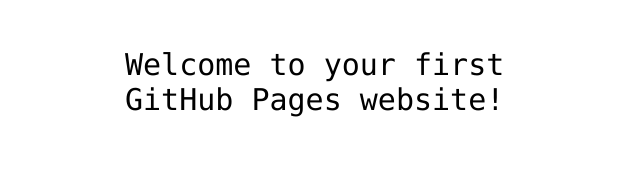
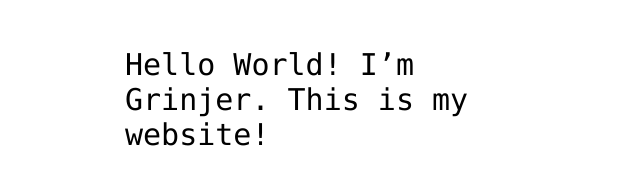
Before and after one commit to Grinjer/Grinjer.github.io, a plain HTML site: page index.html in a window 1280 px wide. Shown: the part 341-526 px from the top of the page, without its empty margins (315-955 px from the left). Drawn offline with Linux system fonts and the light colour scheme.

Commit message:
add my intruduction to index.html file

```diff
--- a/index.html
+++ b/index.html
@@ -12,7 +12,7 @@
 <img src="https://octodex.github.com/images/daftpunktocat-thomas.gif" id="octocat" alt="octocat-gif" />
 
 <!-- Change this code here by copy and pasting your template on line 15 -->
-<p>Welcome to your first GitHub Pages website!</p>
+<p>Hello World! I’m Grinjer. This is my website!</p>
 
 </body>
 </html>
```
